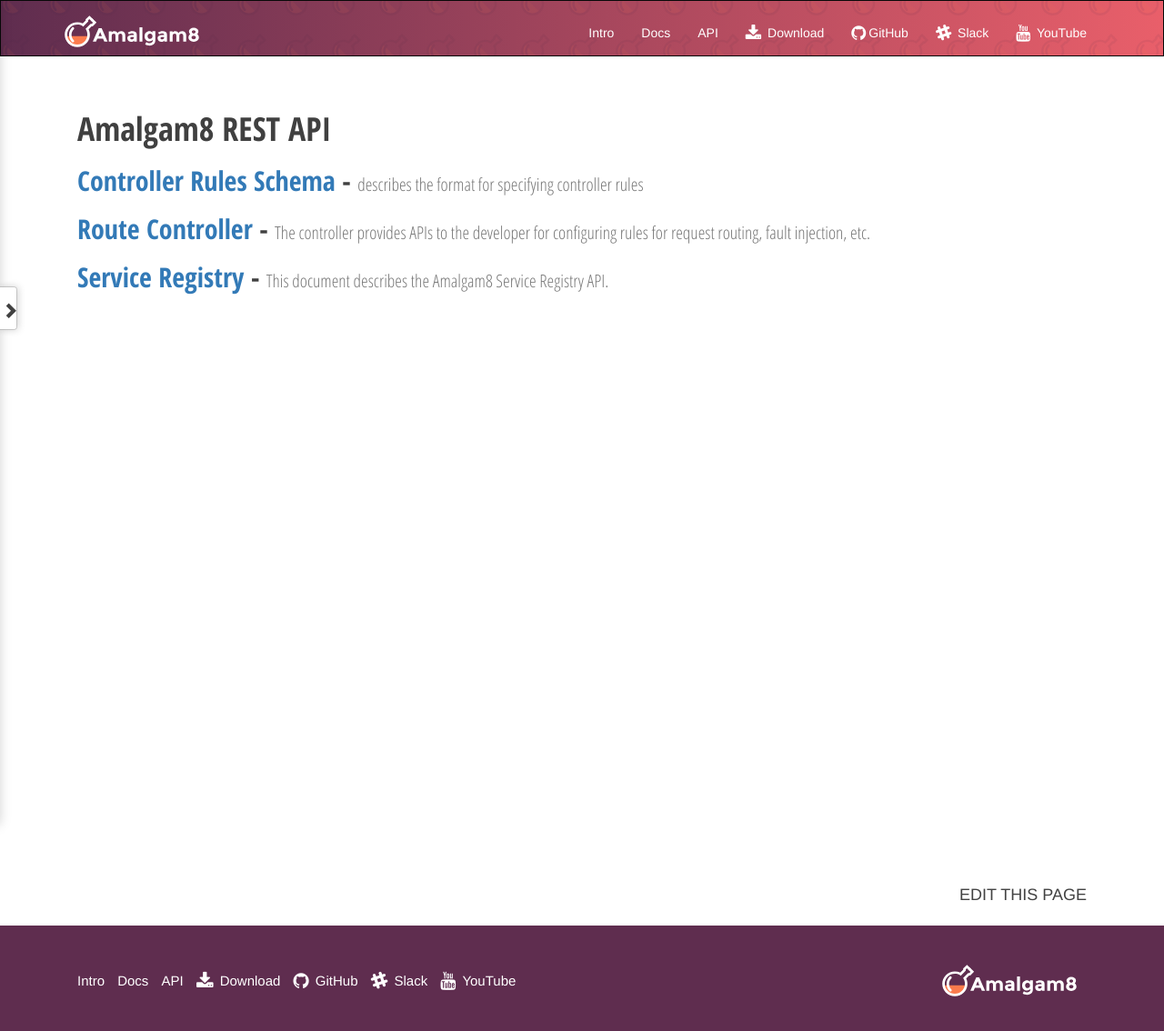
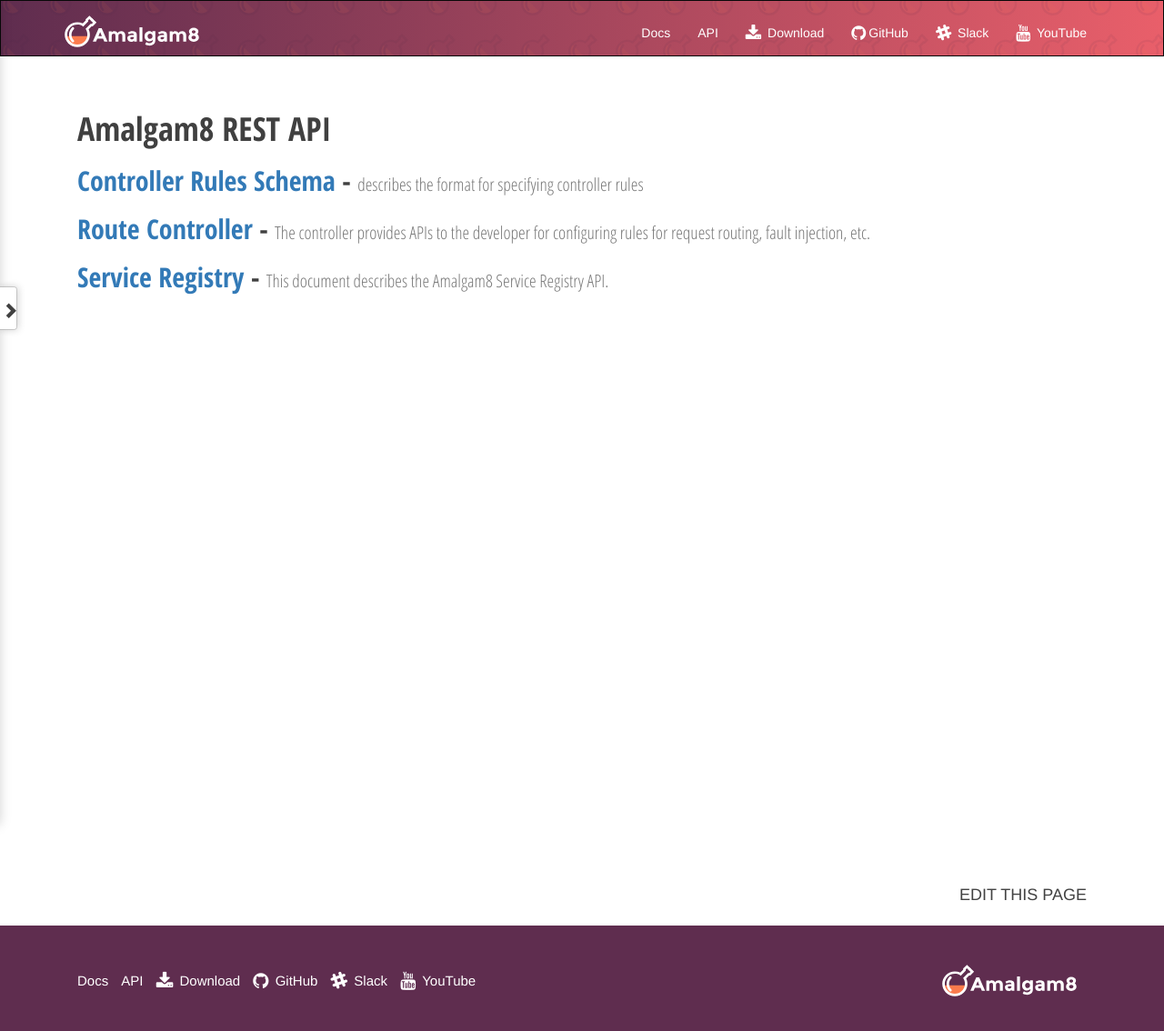
Before and after one commit to amalgam8/amalgam8.github.io, a Jekyll site: the page built from _api/index.html, in a window 1280 px wide. Shown: the whole page at 91% size. Built offline with Jekyll 4.4.1, drawn with Linux system fonts in a browser that asks for light colours; nearby versions of some CDN libraries; comment, search, counter and statistics services are not loaded.

Commit message:
remove Intro from navbar

```diff
--- a/_includes/header.html
+++ b/_includes/header.html
@@ -7,7 +7,7 @@
       </a>
 
       <ul class="navbar-nav">
-        <li><a href="/docs/what-is-amalgam8/">Intro</a></li>
+        <!-- <li><a href="/docs/what-is-amalgam8/">Intro</a></li> -->
         <li><a href="/docs/">Docs</a></li>
         <li><a href="/api/">API</a></li>
         <li><a href="https://github.com/{{site.github_username}}/amalgam8/releases"><i class="fa fa-lg fa-download"></i> Download</a></li>
--- a/_layouts/bootstrap.html
+++ b/_layouts/bootstrap.html
@@ -46,7 +46,7 @@
         </div>
         <div id="navbar" class="collapse navbar-collapse">
           <ul class="nav navbar-nav navbar-right">
-            <li><a href="/docs/what-is-amalgam8/">Intro</a></li>
+            <!-- <li><a href="/docs/what-is-amalgam8/">Intro</a></li> -->
             <li><a href="/docs/">Docs</a></li>
             <li><a href="/api/">API</a></li>
             <li><a href="https://github.com/{{site.github_username}}/amalgam8/releases"><i class="fa fa-lg fa-download"></i> Download</a></li>
@@ -73,7 +73,7 @@
          <div class="container">
             <div class="col-md-10">
                 <ul class="list-inline social-list">
-                  <li><a href="/docs/what-is-amalgam8/">Intro</a></li>
+                  <!-- <li><a href="/docs/what-is-amalgam8/">Intro</a></li> -->
                   <li><a href="/docs/">Docs</a></li>
                   <li><a href="/api/">API</a></li>
                   <li><a href="https://github.com/amalgam8/amalgam8/releases"><i class="fa fa-lg fa-download"></i> Download</a></li>
```
